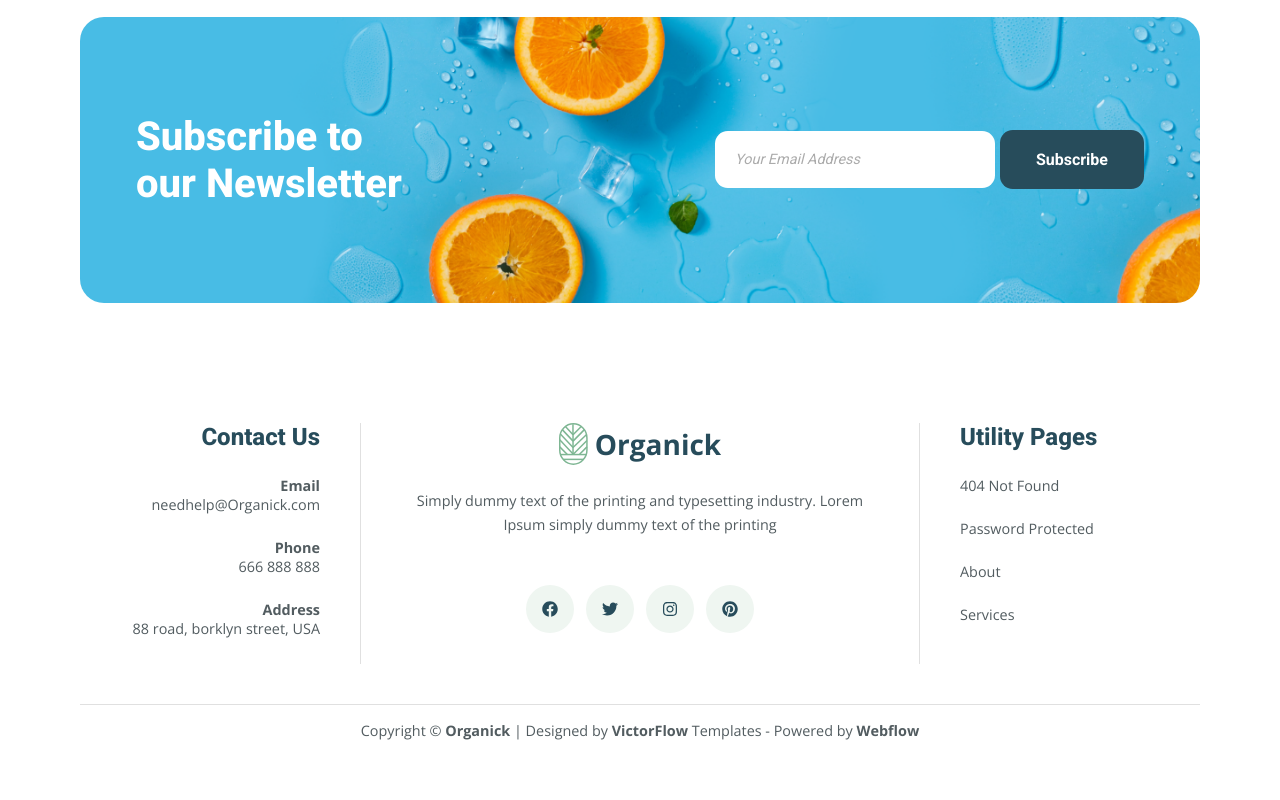
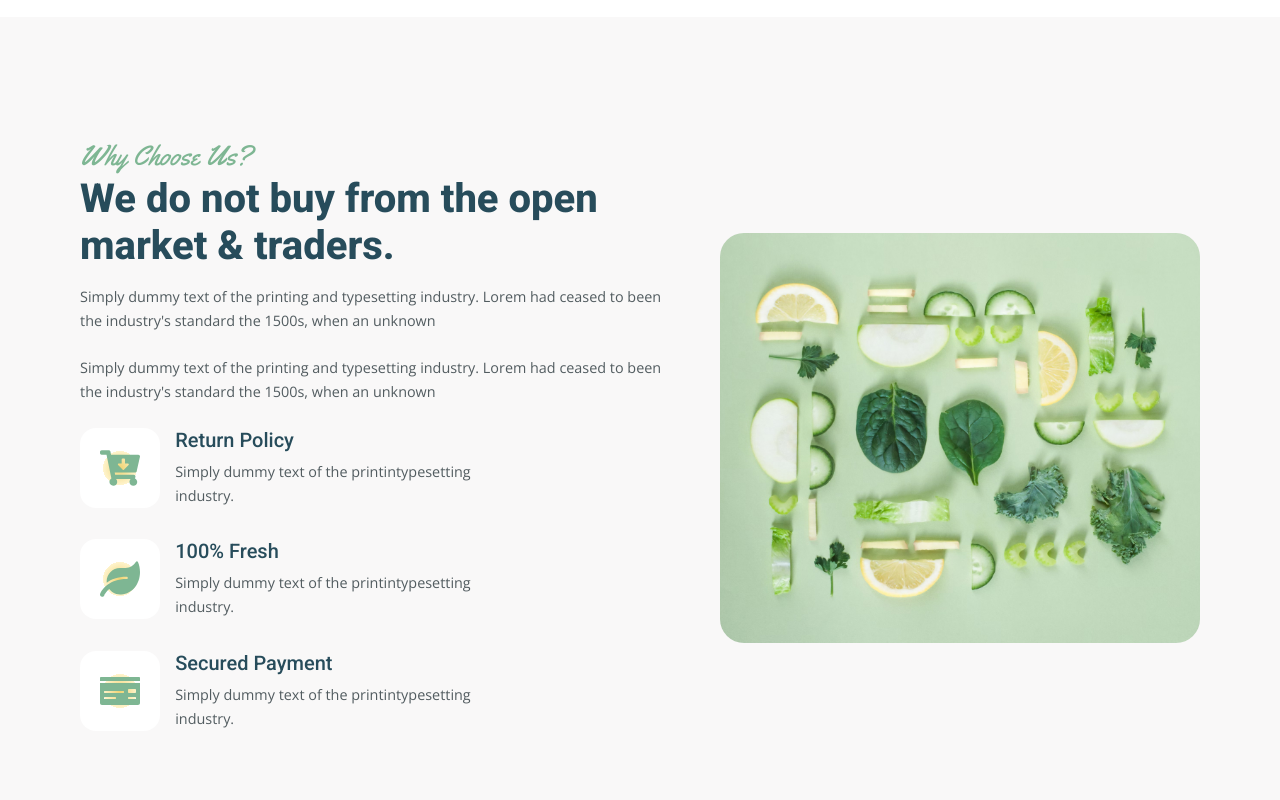
Before and after one commit to Pawlaczenko/organick, a React (Vite) app: page /about in a window 1280 px wide. Shown: the part 1300-2100 px from the top of the page. Before the commit the page ends 2056 px from the top, so only its background shows below. Built offline with nearby package versions, Linux system fonts and the light colour scheme.

Commit message:
Add ChooseSection in AboutPage.

```diff
--- /dev/null
+++ b/src/layout/Sections/AboutPage/ChooseSection.tsx
@@ -0,0 +1,83 @@
+import { FC } from 'react'
+import Heading, { HeadingLevel } from 'src/components/Heading';
+import ImageList, { StyledImageList } from 'src/components/ImageList/ImageList';
+import { IImageListItem } from 'src/components/ImageList/ImageListItem';
+import Paragraph, { StyledParagraph } from 'src/components/Paragraph';
+import Section from 'src/layout/Section';
+import styled from 'styled-components'
+import {FaCartArrowDown,FaLeaf,FaBusinessTime,FaMoneyCheck} from "react-icons/fa";
+import chooseImage from 'src/assets/images/choose.jpg';
+import { BREAKPOINTS } from 'src/styles/variables';
+
+const ChooseSection : FC = () => {
+    const aboutListItems : IImageListItem[] = [
+        {
+            title: "Return Policy",
+            text:"Simply dummy text of the printintypesetting industry.",
+            image: FaCartArrowDown
+        },
+        {
+            title: "100% Fresh",
+            text:"Simply dummy text of the printintypesetting industry.",
+            image: FaLeaf
+        },
+        {
+            title: "Secured Payment",
+            text:"Simply dummy text of the printintypesetting industry.",
+            image: FaMoneyCheck
+        }
+    ]
+    return (
+        <ChooseSectionWrapper>
+            <StyledChooseSection>
+                <ChooseSectionInfo>
+                    <Heading level={HeadingLevel.h2} upperText='Why Choose Us?'>We do not buy from the open market & traders.</Heading>
+                    <Paragraph>Simply dummy text of the printing and typesetting industry. Lorem had ceased to been the industry's standard  the 1500s, when an unknown</Paragraph>
+                    <Paragraph>Simply dummy text of the printing and typesetting industry. Lorem had ceased to been the industry's standard  the 1500s, when an unknown</Paragraph>
+                     <ImageList items={aboutListItems} direction='column' />
+                </ChooseSectionInfo>
+                <ChooseSectionImage />
+            </StyledChooseSection>
+        </ChooseSectionWrapper>
+    )
+}
+
+const ChooseSectionWrapper = styled(Section)`
+    background: var(--color-light-1);
+    padding: var(--section-padding) 0;
+`;
+
+
+const StyledChooseSection = styled.div`
+    display: flex;
+    align-items: center;
+    justify-content: space-between;
+    gap: 5rem;
+
+    @media only screen and (${BREAKPOINTS.big}){
+        flex-direction: column;
+    }
+`;
+
+const ChooseSectionInfo = styled.div`
+    flex: 1;
+
+    & > ${StyledParagraph} {
+        margin: 2rem 0 3rem 0;
+    }
+
+    & > ${StyledImageList} {
+        & p {
+            width: 85%;
+        }
+    }
+`;
+
+const ChooseSectionImage = styled.figure`
+    border-radius: 3rem;
+    background: url(${chooseImage}) center / cover no-repeat;
+    width: min(60rem, 75%);
+    aspect-ratio: 1/0.854;
+`
+
+export default ChooseSection
--- a/src/routes/AboutPage.tsx
+++ b/src/routes/AboutPage.tsx
@@ -3,12 +3,14 @@ import Page from 'src/layout/Page'
 import SectionBanner from 'src/components/SectionBanner'
 import AboutPicture from 'src/assets/images/section-about.jpg';
 import AboutSection from 'src/layout/Sections/AboutPage/AboutSection';
+import ChooseSection from 'src/layout/Sections/AboutPage/ChooseSection';
 
 const AboutPage : FC = () => {
   return (
     <Page>
         <SectionBanner title='About Us' image={AboutPicture} />
         <AboutSection />
+        <ChooseSection />
     </Page>
   )
 }
```
Also changed, not shown: src/assets/images/choose.jpg (added).
